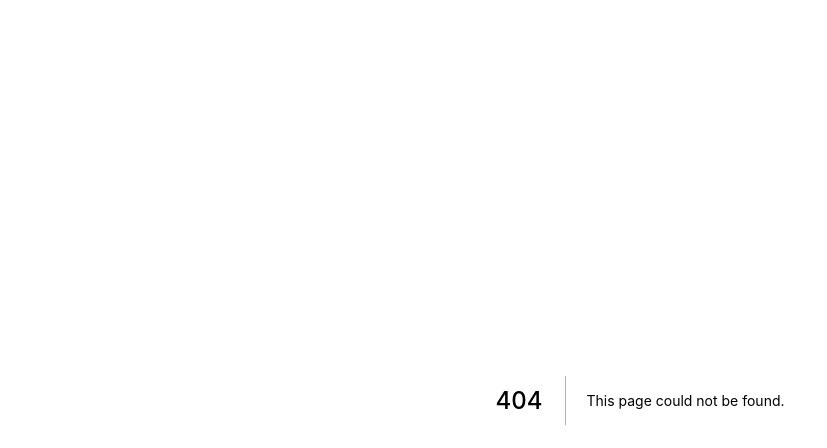
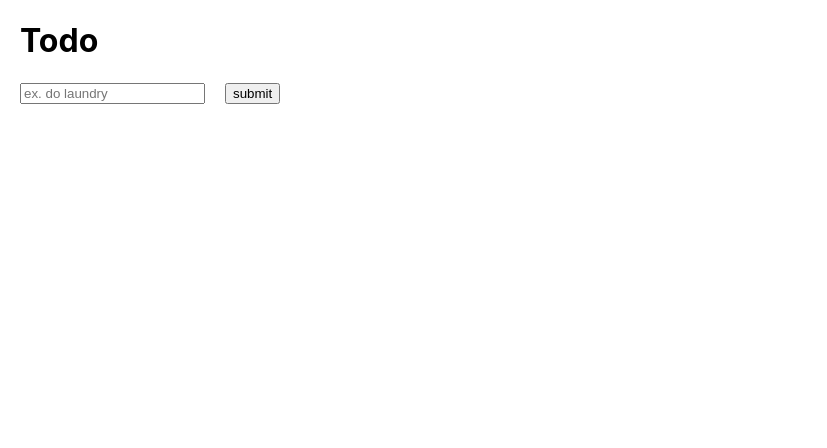
Before and after one commit to cdt-eth/NextProjects, a Next.js app: page /todo in a window 1280 px wide. Before the commit this address had no page. Shown: the top 448 px of the page, without its empty margins (0-827 px from the left). Built offline with nearby package versions, Linux system fonts and the light colour scheme.

Commit message:
create & delete todo

```diff
--- /dev/null
+++ b/components/Todo.tsx
@@ -0,0 +1,9 @@
+const Todo = () => {
+  return (
+    <div>
+      <h3>Todo Name</h3>
+    </div>
+  );
+};
+
+export default Todo;
--- /dev/null
+++ b/components/TodoList.tsx
@@ -0,0 +1,14 @@
+import Todo from "./Todo";
+
+const TodoList = () => {
+  return (
+    <div>
+      {/* {todos.map((todo) => (
+        <Todo key={todo.name} />
+      ))} */}
+      <Todo />
+    </div>
+  );
+};
+
+export default TodoList;
--- /dev/null
+++ b/pages/todo.jsx
@@ -0,0 +1,69 @@
+import { useState } from "react";
+import TodoList from "../components/TodoList";
+
+const Todo = () => {
+  const [input, setInput] = useState("");
+  const [todos, setTodos] = useState([]);
+
+  function handleClick(e) {
+    e.preventDefault();
+
+    if (!input) {
+      console.error("ERROR: Field can't be empty");
+      return;
+    }
+
+    setTodos([...todos, input]);
+
+    setInput("");
+  }
+
+  function handleDelete(todoID) {
+    console.log(todoID);
+    setTodos((todos) => todos.filter((todo) => todo !== todoID));
+  }
+
+  return (
+    <div style={{ margin: 20 }}>
+      <h1>Todo</h1>
+      <form action="submit">
+        <input
+          type="text"
+          placeholder="ex. do laundry"
+          value={input}
+          onChange={(e) => setInput(e.target.value)}
+          style={{ marginRight: 20 }}
+        />
+
+        <input type="submit" value="submit" onClick={handleClick} />
+      </form>
+
+      <br />
+
+      <div>
+        {todos.map((todo) => (
+          <div key={todo}>
+            <li>
+              {todo}{" "}
+              <span
+                style={{
+                  cursor: "pointer",
+                  border: "1px solid black",
+                  padding: 3,
+                  background: "red",
+                  color: "white",
+                }}
+                onClick={() => handleDelete(todo)}
+              >
+                X
+              </span>
+            </li>
+          </div>
+        ))}
+      </div>
+      {/* <TodoList /> */}
+    </div>
+  );
+};
+
+export default Todo;
```
